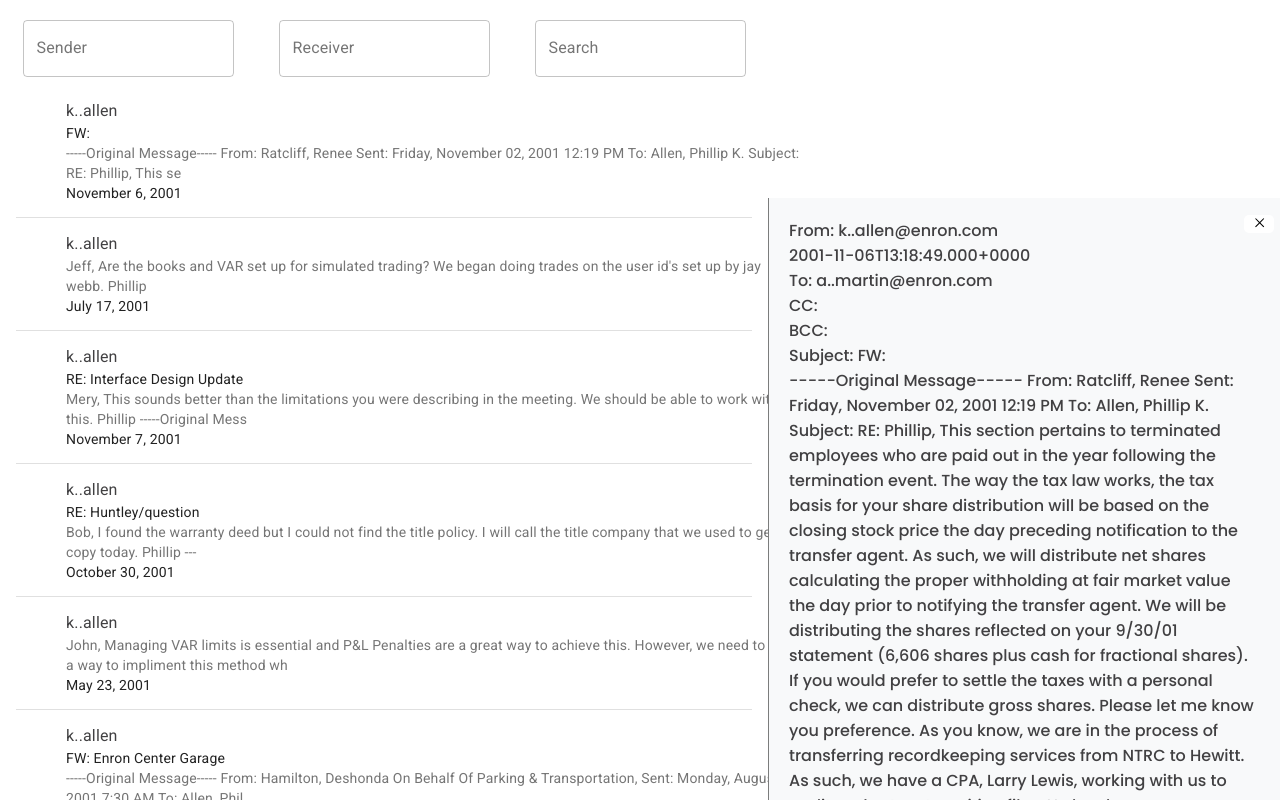
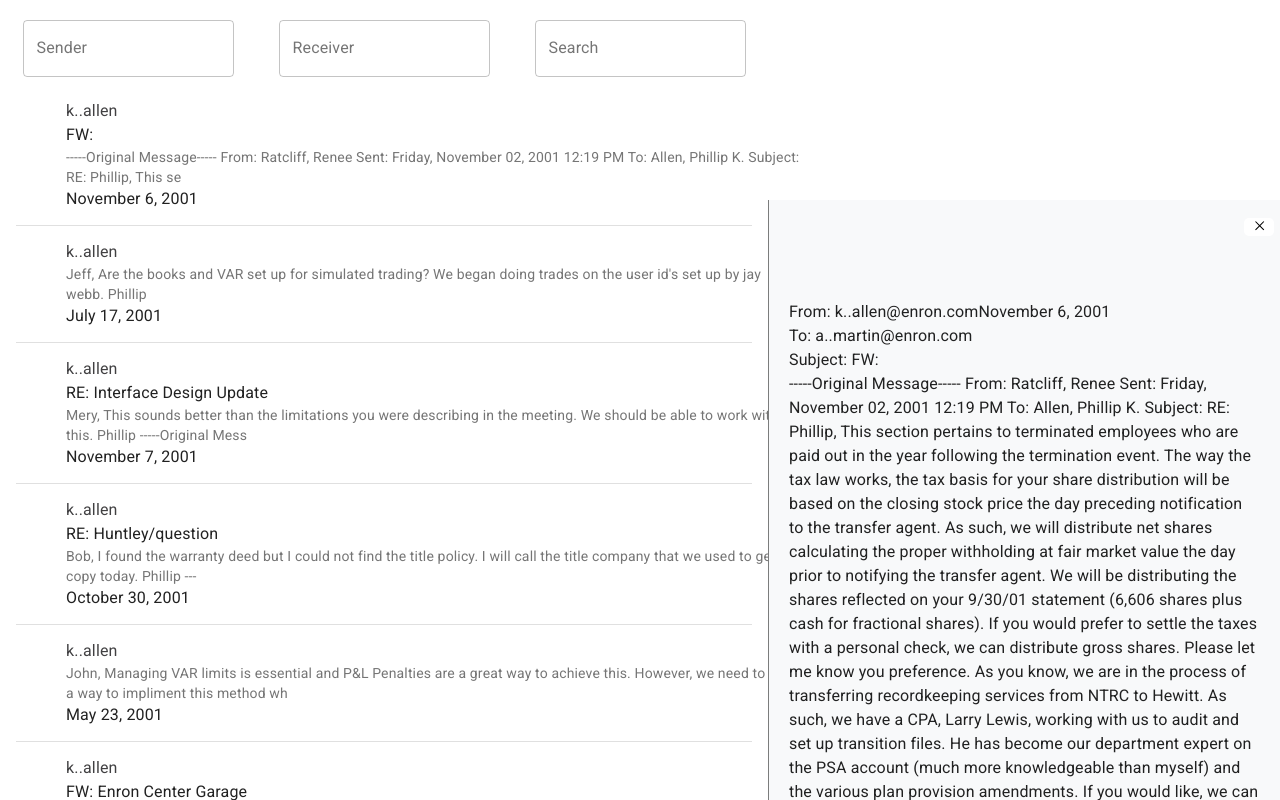
Before and after one commit to evgen-chu/email-archive-viewer-ts, a React (Create React App) app: page / in a window 1280 px wide. Both pictures are taken after a click on the item 690 px from the left and 141 px from the top of the page. Shown: the top 800 px of the page. Built offline with nearby package versions, Linux system fonts and the light colour scheme; a web font is replaced by a local one.

Commit message:
changed style of email view

```diff
--- a/src/Email.js
+++ b/src/Email.js
@@ -1,18 +1,27 @@
 import React, { useContext } from "react";
 import { useParams } from "react-router";
 import { getEmailById } from "./jsonStorage";
-import styled from "styled-components";
+import styled, { ThemeProvider } from "styled-components";
 import { Link } from "react-router-dom";
 import { AppContext } from "./AppContext";
 import { VscChromeClose } from "react-icons/vsc";
 import { applyHighlight } from "./EmailPreview";
+import Typography from "@material-ui/core/Typography";
+import { createMuiTheme } from "@material-ui/core/styles";
+//import ThemeProvider from "@material-ui/core/ThemeProvider";
+import moment from "moment";
+
+const theme = createMuiTheme({
+  typography: {
+    fontSize: 20,
+  },
+});
 const Email = () => {
   const { chosenEmail, setChosenEmail, setResize, searchText } =
     useContext(AppContext);
 
   return (
     <Wrapper alignLeft={chosenEmail === null}>
-      {/* <Link to="/">Back to archive</Link> */}
       <ExitButton
         onClick={(e) => {
           setChosenEmail(null);
@@ -21,17 +30,21 @@
       >
         <VscChromeClose />
       </ExitButton>
-      <div>From: {chosenEmail.from}</div>
-      <div> {chosenEmail.date}</div>
+      <ThemeProvider theme={theme}>
+        <Typography component="span" variant="body1" color="textPrimary">
+          From: {chosenEmail.from}
+          {moment(chosenEmail.date).format("LL")}
           <div>To: {chosenEmail.to}</div>
-      <div>CC: {chosenEmail.cc}</div>
-      <div>BCC: {chosenEmail.bcc}</div>
-      <div>Subject: {chosenEmail.subject}</div>
+          {chosenEmail.cc.length > 0 && <div>CC: {chosenEmail.cc}</div>}
+          {chosenEmail.bcc.length > 0 && <div>BCC: {chosenEmail.bcc}</div>}
+          Subject: {chosenEmail.subject}
           <div
             dangerouslySetInnerHTML={{
               __html: applyHighlight(searchText, chosenEmail.body),
             }}
           ></div>
+        </Typography>
+      </ThemeProvider>
     </Wrapper>
   );
 };
@@ -45,7 +58,9 @@
   flex-direction: column;
   position: relative;
   border-left: 1px solid rgba(0, 0, 0, 0.5);
-  padding: 20px;
+  padding-top: 100px;
+  padding-left: 20px;
+  padding-right: 20px;
 `;
 const ExitButton = styled.button`
   background-color: white;
@@ -59,9 +74,5 @@
     border: 1px gray solid;
   }
 `;
-const SearchTerm = styled.span`
-  font-weight: bold;
-  background-color: yellow;
-`;
 
 export default Email;
--- a/src/EmailPreview.js
+++ b/src/EmailPreview.js
@@ -65,7 +65,7 @@
           <React.Fragment>
             <Typography
               component="span"
-              variant="body2"
+              variant="body1"
               className={classes.inline}
               color="textPrimary"
             >
@@ -79,7 +79,7 @@
             ></div>
             <Typography
               component="span"
-              variant="body2"
+              variant="body1"
               className={classes.inline}
               color="textPrimary"
             >
```
Lines whose indentation alone changed are shown as unchanged.
